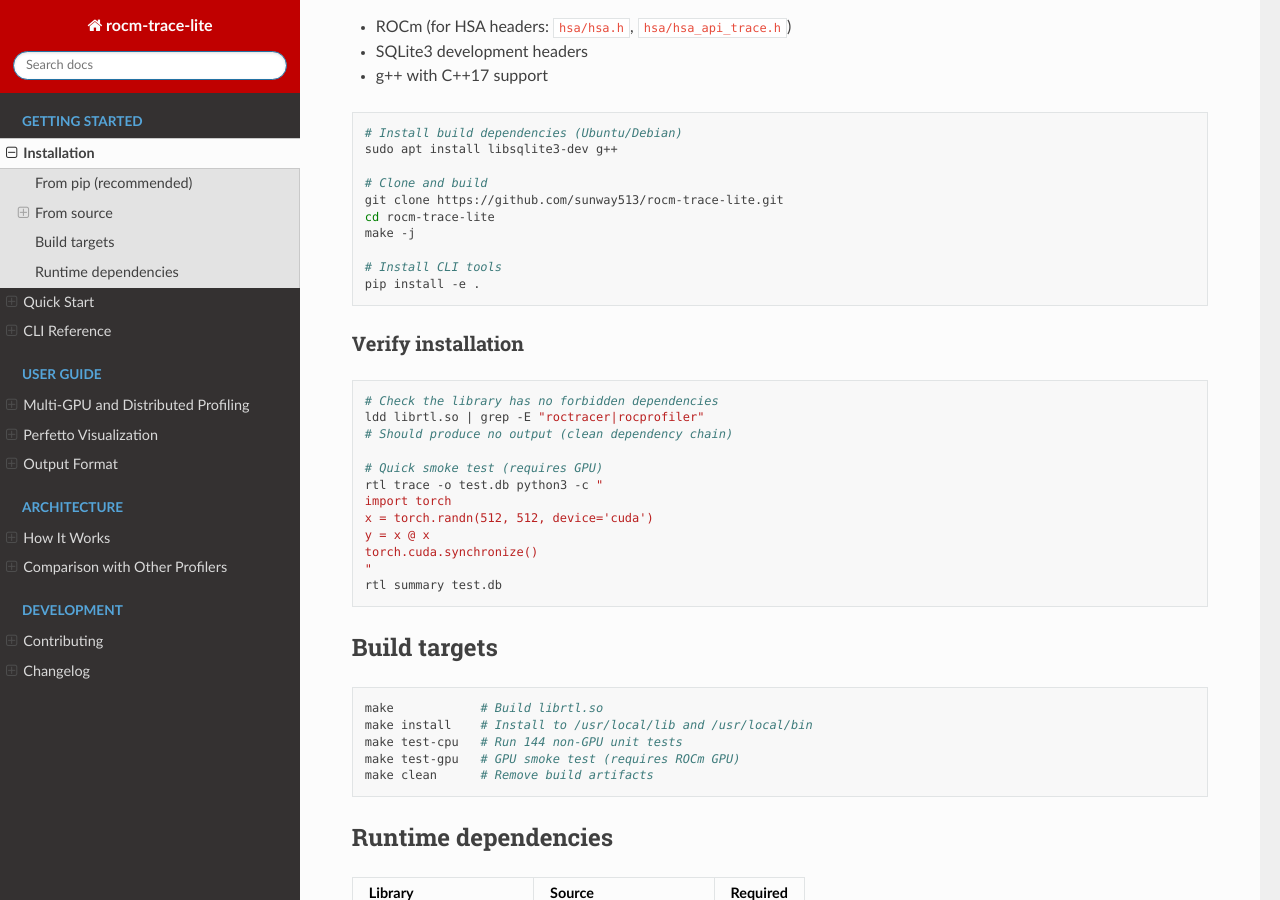
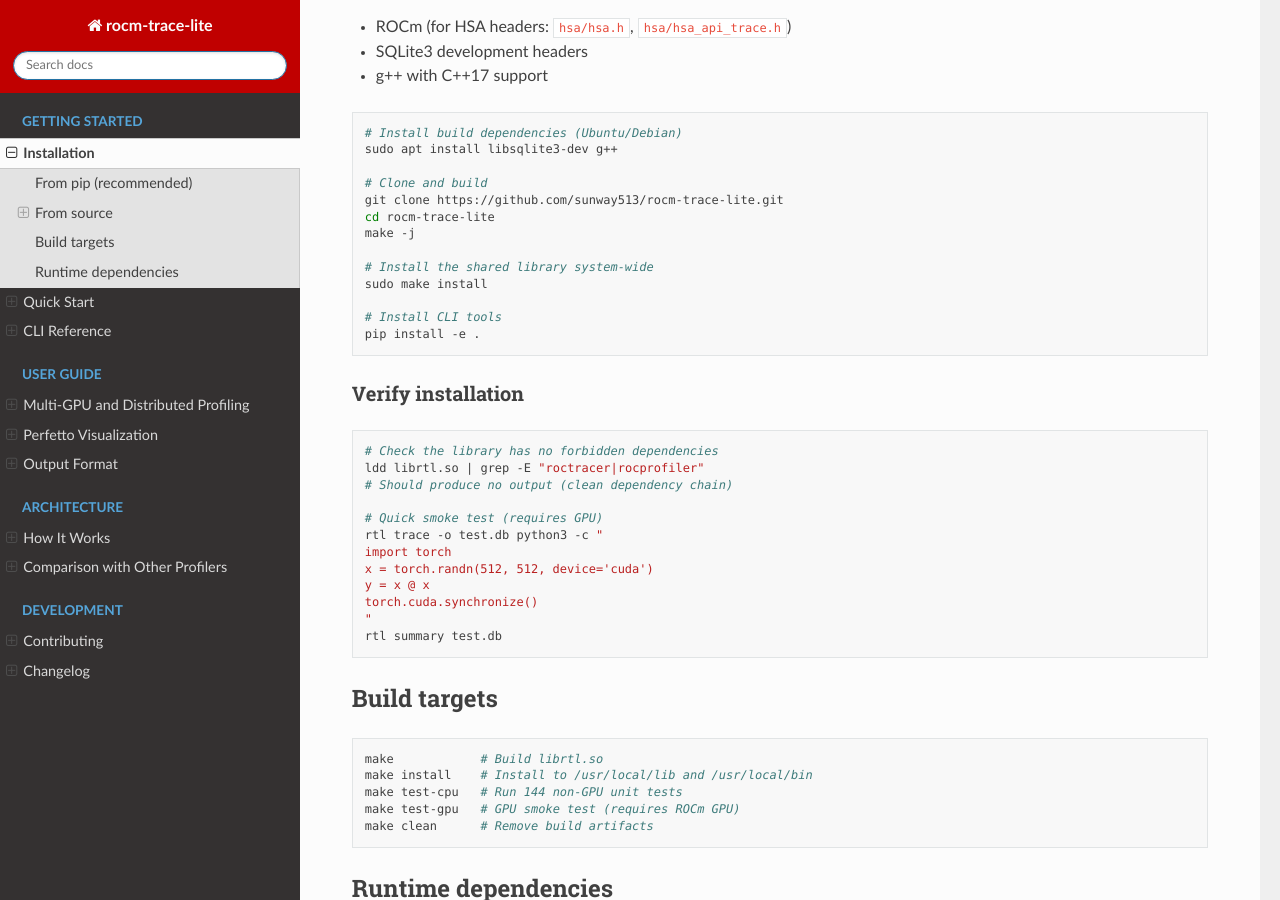
Before and after one commit to sunway513/rocm-trace-lite, a Sphinx documentation site: the page built from docs/installation.md, in a window 1280 px wide and 900 px high, scrolled down 423 px. Built offline with Sphinx 7.4.7 and the Read the Docs theme 3.1.0, drawn with Linux system fonts in a browser that asks for light colours.

Commit message:
Fix docs: add make install step and bump version to 0.2.0
- installation.md: add 'sudo make install' after 'make -j' in From Source
- conf.py: update Sphinx release from 0.1.1 to 0.2.0

Co-Authored-By: Claude Opus 4.6 (1M context) <noreply@anthropic.com>

```diff
--- a/docs/conf.py
+++ b/docs/conf.py
@@ -4,7 +4,7 @@
 project = "rocm-trace-lite"
 copyright = "2026, AMD"
 author = "AMD AI Software Engineering"
-release = "0.1.1"
+release = "0.2.0"
 
 extensions = [
     "myst_parser",
--- a/docs/installation.md
+++ b/docs/installation.md
@@ -24,6 +24,9 @@ sudo apt install libsqlite3-dev g++
 git clone https://github.com/sunway513/rocm-trace-lite.git
 cd rocm-trace-lite
 make -j
+
+# Install the shared library system-wide
+sudo make install
 
 # Install CLI tools
 pip install -e .
```
